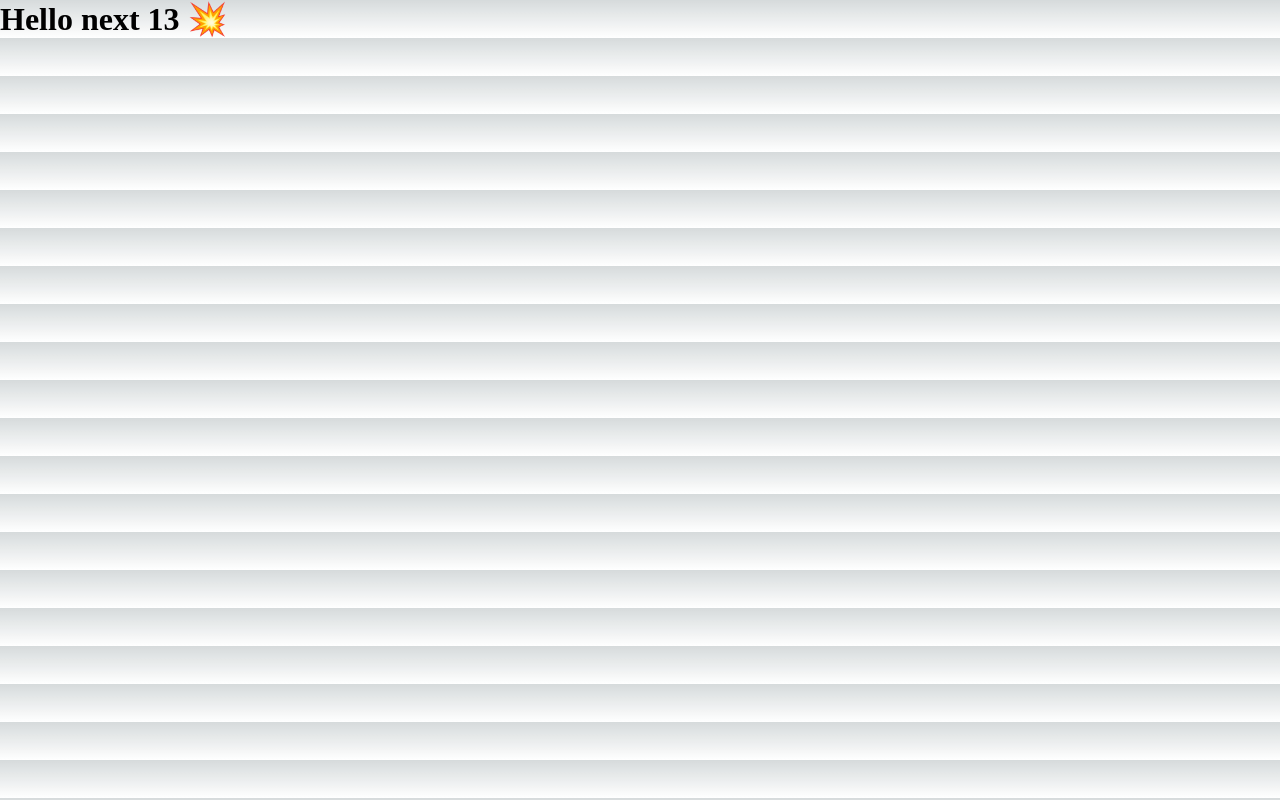
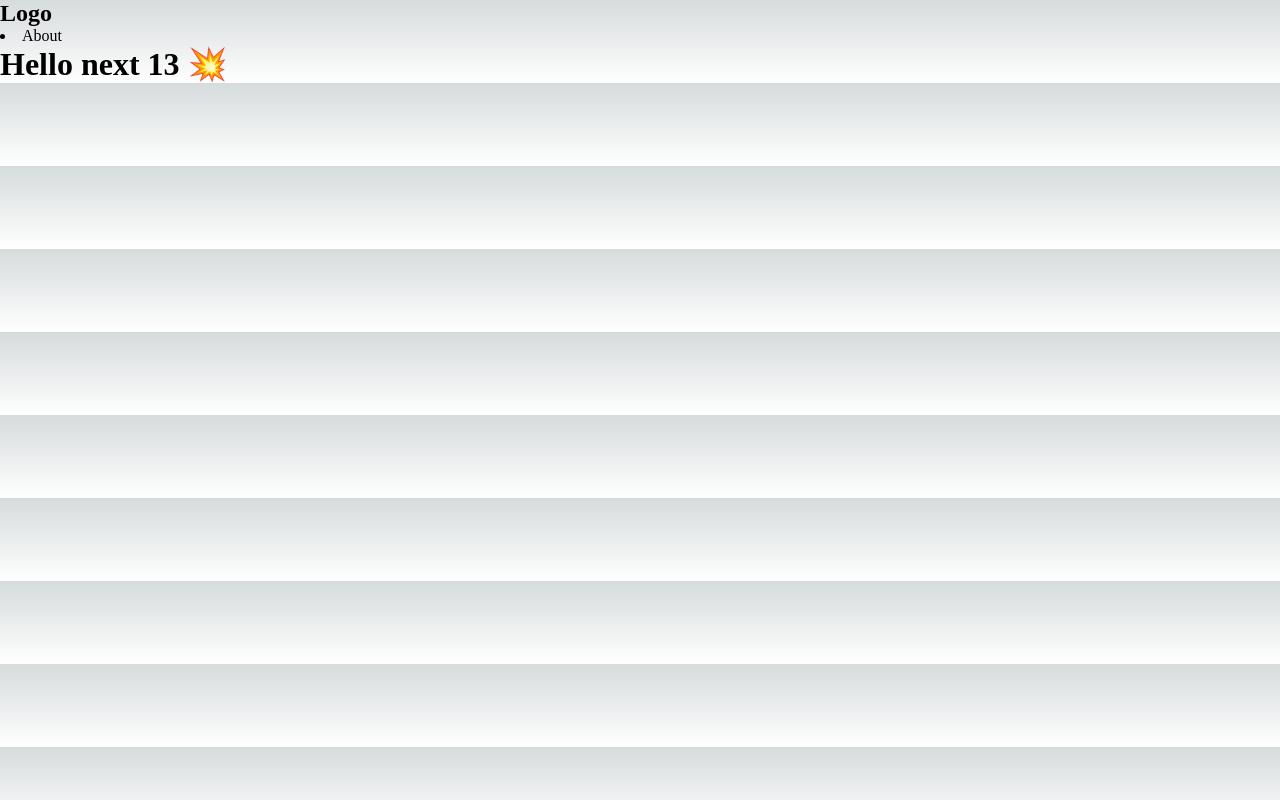
Before and after one commit to Hyperion72R/Next-JS, a Next.js app: page / in a window 1280 px wide. Built offline with nearby package versions, Linux system fonts and the light colour scheme.

Commit message:
Add test content

```diff
--- a/app/layout.js
+++ b/app/layout.js
@@ -8,7 +8,15 @@ export const metadata = {
 export default function RootLayout({ children }) {
   return (
     <html lang="en">
-      <body>{children}</body>
+      <body>
+        <nav>
+          <h1>Logo</h1>
+          <li>
+            <a href="#">About</a>
+          </li>
+        </nav>
+        {children}
+      </body>
     </html>
   );
 }
```
Also changed, not shown: app/about/layout.jsx (added).
